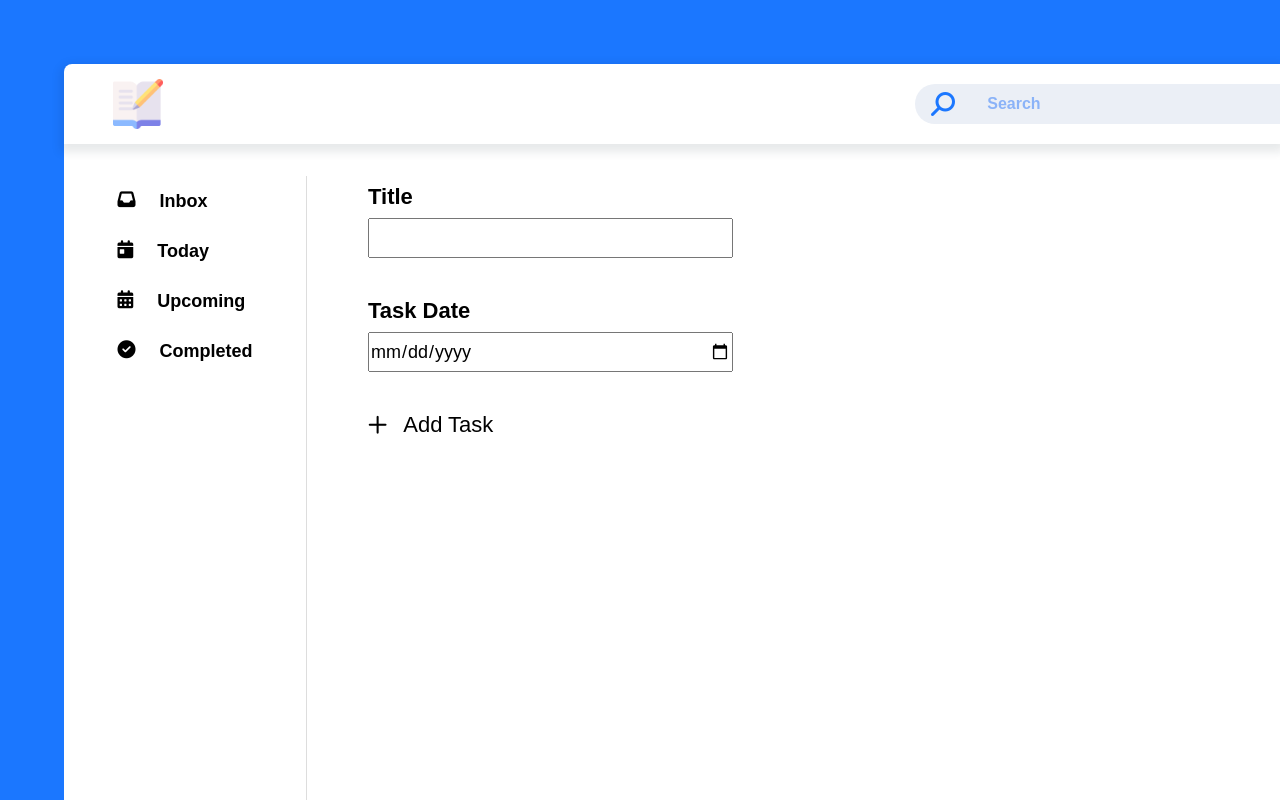
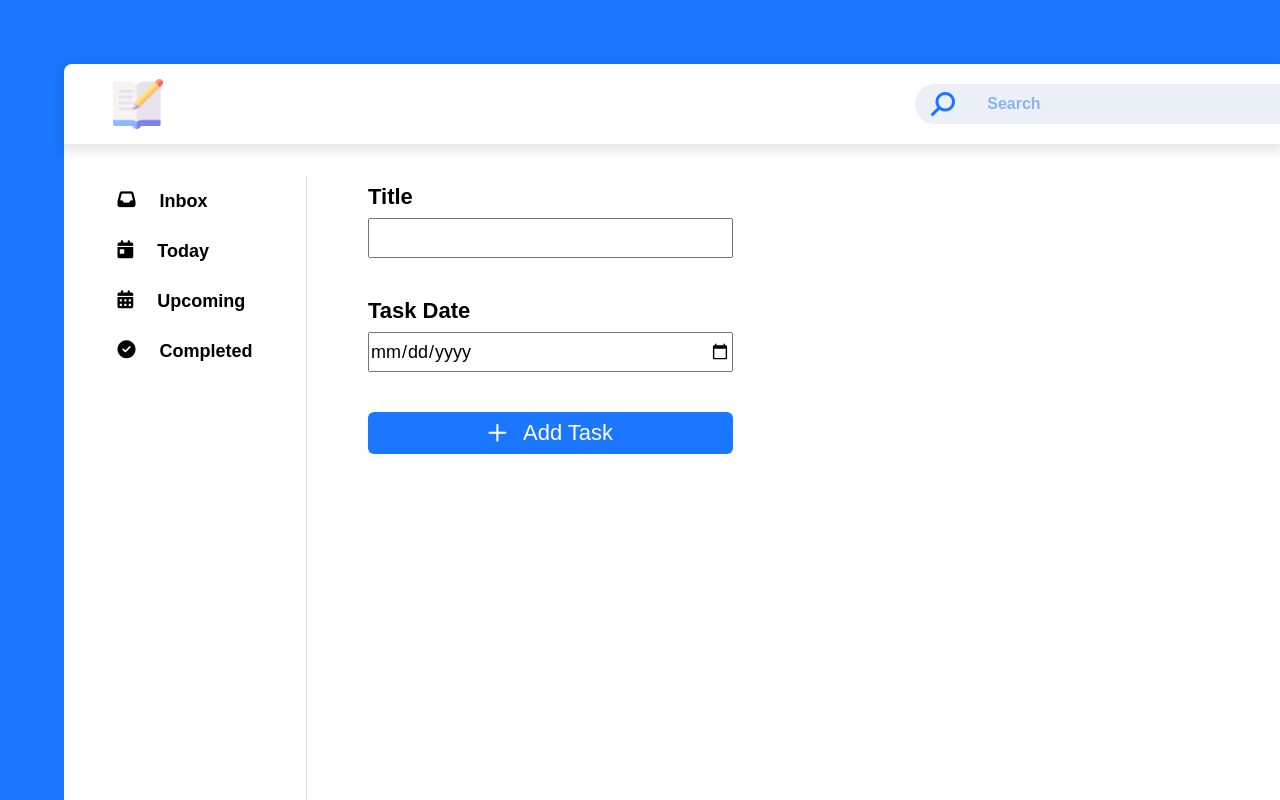
Before and after one commit to NivNaim/todo-list-app, an Angular app: page /add-todo in a window 1280 px wide. Built offline with nearby package versions, Linux system fonts and the light colour scheme.

Commit message:
style: change style for add task button in add-task-form

```diff
--- a/src/app/add-task/add-task.component.scss
+++ b/src/app/add-task/add-task.component.scss
@@ -22,4 +22,17 @@ form {
       height: 5vh;
     }
   }
+
+  button {
+    color: #fff;
+    background-color: #1b77ff;
+    display: flex;
+    justify-content: center;
+    padding: 1vh;
+    border-radius: 6px;
+
+    &:hover {
+      background-color: #1b76ffa9;
+    }
+  }
 }
--- a/src/app/add-task/add-task.component.ts
+++ b/src/app/add-task/add-task.component.ts
@@ -3,8 +3,6 @@ import { Component } from '@angular/core';
 @Component({
   selector: 'app-add-task',
   templateUrl: './add-task.component.html',
-  styleUrls: ['./add-task.component.scss']
+  styleUrls: ['./add-task.component.scss'],
 })
-export class AddTaskComponent {
-
-}
+export class AddTaskComponent {}
```
